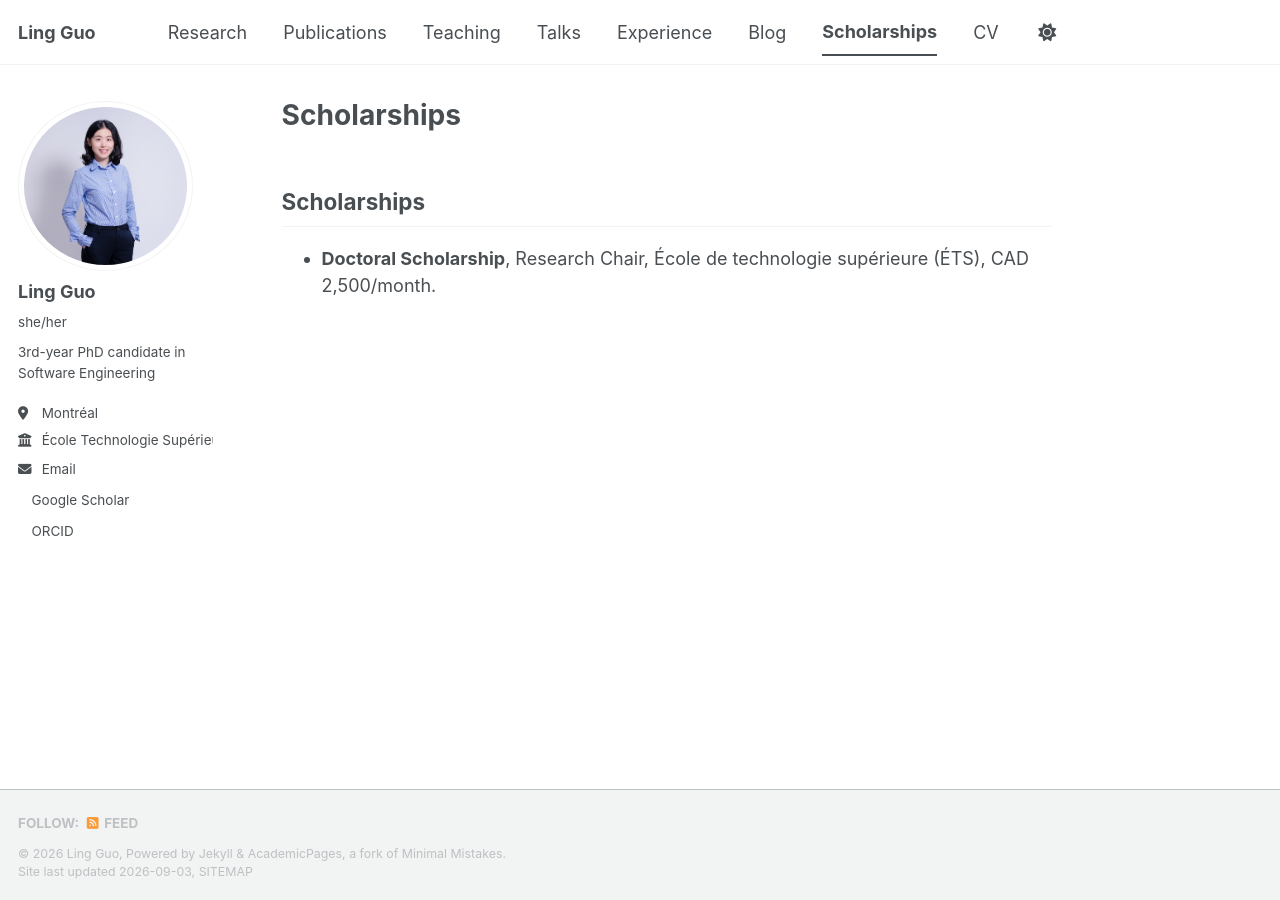
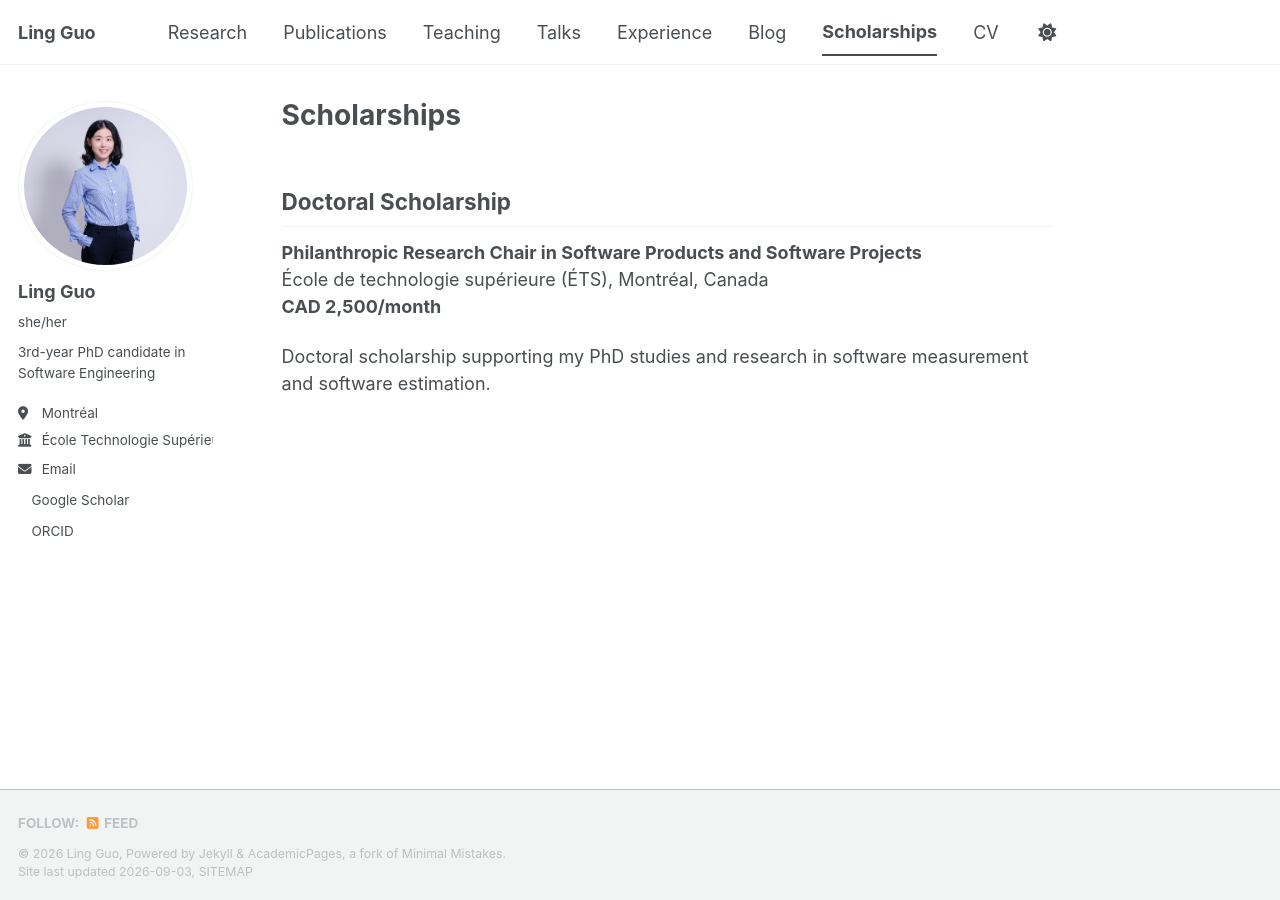
Before and after one commit to lingguo-research/lingguo-research.github.io, a Jekyll site: the page built from _pages/scholarships.md, in a window 1280 px wide. Built offline with Jekyll 4.4.1, drawn with Linux system fonts in a browser that asks for light colours; our own code applies the rules of GitHub Pages for plain Markdown files; a style sheet for code colours, icons or effects is not loaded.

Commit message:
Update scholarships.md

```diff
--- a/_pages/scholarships.md
+++ b/_pages/scholarships.md
@@ -1,3 +1,13 @@
-## Scholarships
+---
+title: "Scholarships"
+permalink: /scholarships/
+author_profile: true
+---
 
-- **Doctoral Scholarship**, Research Chair, École de technologie supérieure (ÉTS), CAD 2,500/month.
+## Doctoral Scholarship
+
+**Philanthropic Research Chair in Software Products and Software Projects**
+École de technologie supérieure (ÉTS), Montréal, Canada
+**CAD 2,500/month**
+
+Doctoral scholarship supporting my PhD studies and research in software measurement and software estimation.
```
